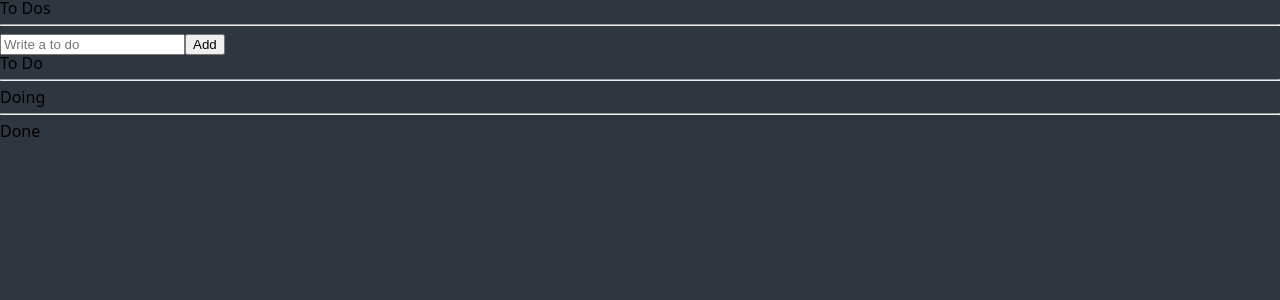
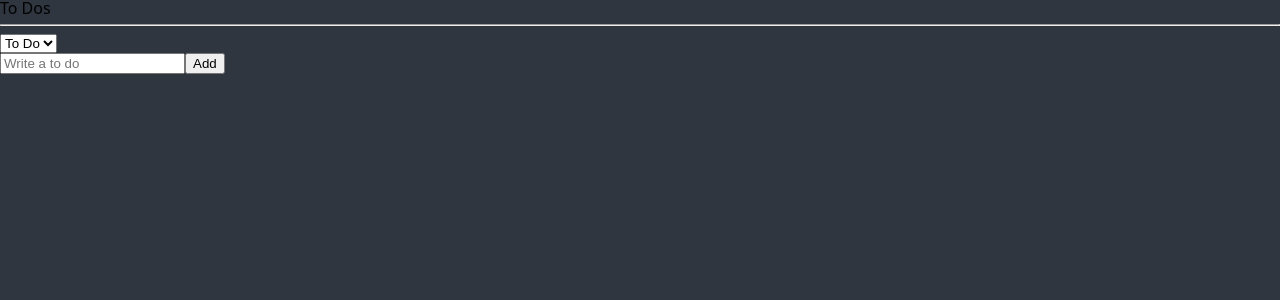
Before and after one commit to qortmdgur5/react-masterclass-by-nomadcoders, a React (Create React App) app: page / in a window 1280 px wide. Shown: the top 300 px of the page. Built offline with nearby package versions, Linux system fonts and the light colour scheme.

Commit message:
react masterClass section Six 6.17 Lecture

```diff
--- a/src/atoms.tsx
+++ b/src/atoms.tsx
@@ -5,6 +5,11 @@
     category: "TO_DO" | "DOING" | "DONE";
     id: number;
 }
+
+export const categoryState = atom({
+    key: "category",
+    default: "TO_DO",
+});
 
 export const toDoState = atom<IToDo[]>({
     key: "toDo",
@@ -15,10 +20,7 @@
     key: "toDoSelector",
     get: ({ get }) => {
         const toDos = get(toDoState);
-        return [
-            toDos.filter((toDo) => toDo.category === "TO_DO"),
-            toDos.filter((toDo) => toDo.category === "DOING"),
-            toDos.filter((toDo) => toDo.category === "DONE"),
-        ];
+        const category = get(categoryState);
+        return toDos.filter((toDo) => toDo.category === category);
     },
 });
--- a/src/components/ToDoList.tsx
+++ b/src/components/ToDoList.tsx
@@ -1,35 +1,28 @@
-import { useRecoilValue } from "recoil";
+import { useRecoilState, useRecoilValue } from "recoil";
 import CreateToDo from "./CreateToDo";
-import { toDoSelector, toDoState } from "../atoms";
+import { categoryState, toDoSelector, toDoState } from "../atoms";
 import ToDo from "./ToDo";
+import { todo } from "node:test";
 
 function ToDoList() {
-    const [toDo, doing, done] = useRecoilValue(toDoSelector);
+    const toDos = useRecoilValue(toDoSelector);
+    const [category, setCategory] = useRecoilState(categoryState);
+    const onInput = (event: React.FormEvent<HTMLSelectElement>) => {
+        setCategory(event.currentTarget.value);
+    }
     return (
         <div>
             <h1>To Dos</h1>
             <hr />
+            <select value={category} onInput={onInput}>
+                <option value="TO_DO">To Do</option>
+                <option value="DOING">Doing</option>
+                <option value="DONE">Done</option>
+            </select>
             <CreateToDo />
-            <h2>To Do</h2>
-            <ul>
-                {toDo.map((toDo) => (
-                    <ToDo key={toDo.id} {...toDo} />
-                ))}
-            </ul>
-            <hr />
-            <h2>Doing</h2>
-            <ul>
-                {doing.map((toDo) => (
-                    <ToDo key={toDo.id} {...toDo} />
-                ))}
-            </ul>
-            <hr />
-            <h2>Done</h2>
-            <ul>
-                {done.map((toDo) => (
-                    <ToDo key={toDo.id} {...toDo} />
-                ))}
-            </ul>
+            {toDos.map((toDo) => (
+                <ToDo key={toDo.id} {...toDo} />
+            ))}
         </div>
     );
 }
```
